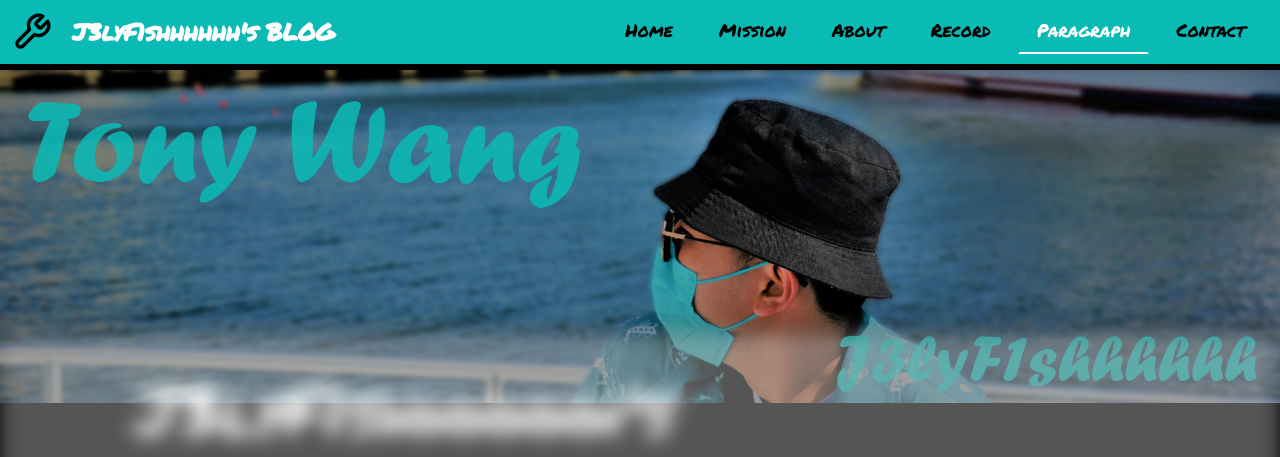
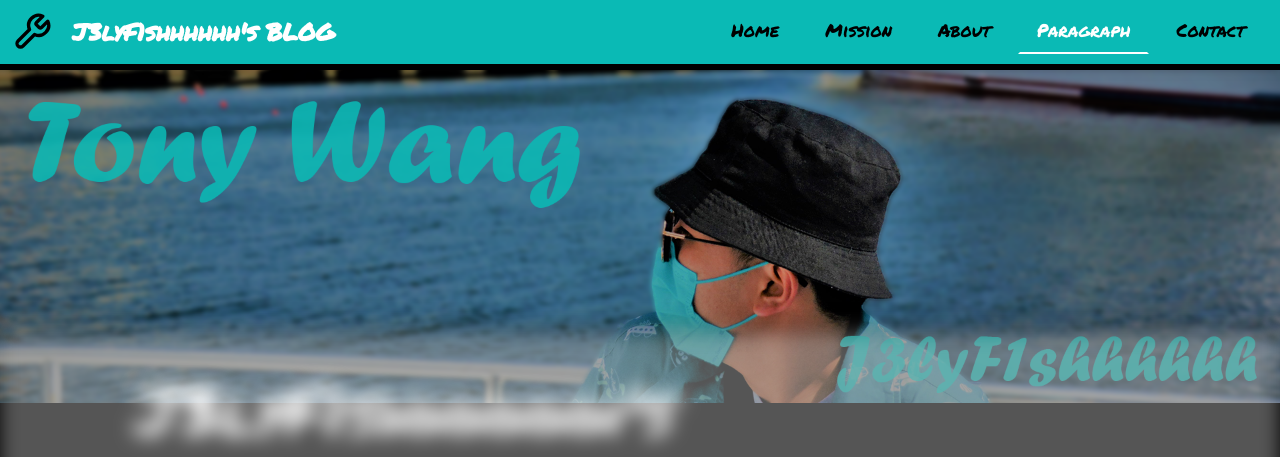
Before and after one commit to JelyFishhhhhh/my-blog, a Flask app: page / in a window 1280 px wide. Shown: the top 457 px of the page. Run offline with Flask 2, Linux system fonts and the light colour scheme; data that the repository does not hold is empty.

Commit message:
Auto-Commit

```diff
--- a/index.html
+++ b/index.html
@@ -11,7 +11,7 @@
         <link rel="stylesheet" href="static/css/home.css">
         <link rel="stylesheet" href="static/css/mission.css">
         <link rel="stylesheet" href="static/css/about.css">
-        <link rel="stylesheet" href="static/css/record.css">
+        <!-- <link rel="stylesheet" href="static/css/record.css"> -->
         <link rel="stylesheet" href="static/css/contact.css">
         <link rel="stylesheet" href="static/css/paragraph.css">
 
@@ -30,7 +30,7 @@
         <ih class="content" id="home"></ih>
         <ih class="content" id="mission"></ih>
         <ih class="content" id="about"></ih>
-        <ih class="content" id="record"></ih>
+        <!-- <ih class="content" id="record"></ih> -->
         <ih class="content" id="paragraph"></ih>
         <ih class="content" id="contact"></ih>
 
--- a/templates/bar.html
+++ b/templates/bar.html
@@ -5,9 +5,9 @@
 <div class="button-div" onclick="scroll_to('home')"><div>Home</div></div>
 <div class="button-div" onclick="scroll_to('mission')"><div>Mission</div></div>
 <div class="button-div" onclick="scroll_to('about')"><div>About</div></div>
-<div class="button-div">
+<!-- <div class="button-div">
     <div class="first-option" onclick="scroll_to('record')">Record</div>
     <div class="option" style="--index: 1" onclick="scroll_to('record-2020')">2020</div>
-</div>
+</div> -->
 <div class="button-div" onclick="scroll_to('paragraph')"><div>Paragraph</div></div>
 <div class="button-div"  onclick="scroll_to('contact')"><div>Contact</div></div>
```
